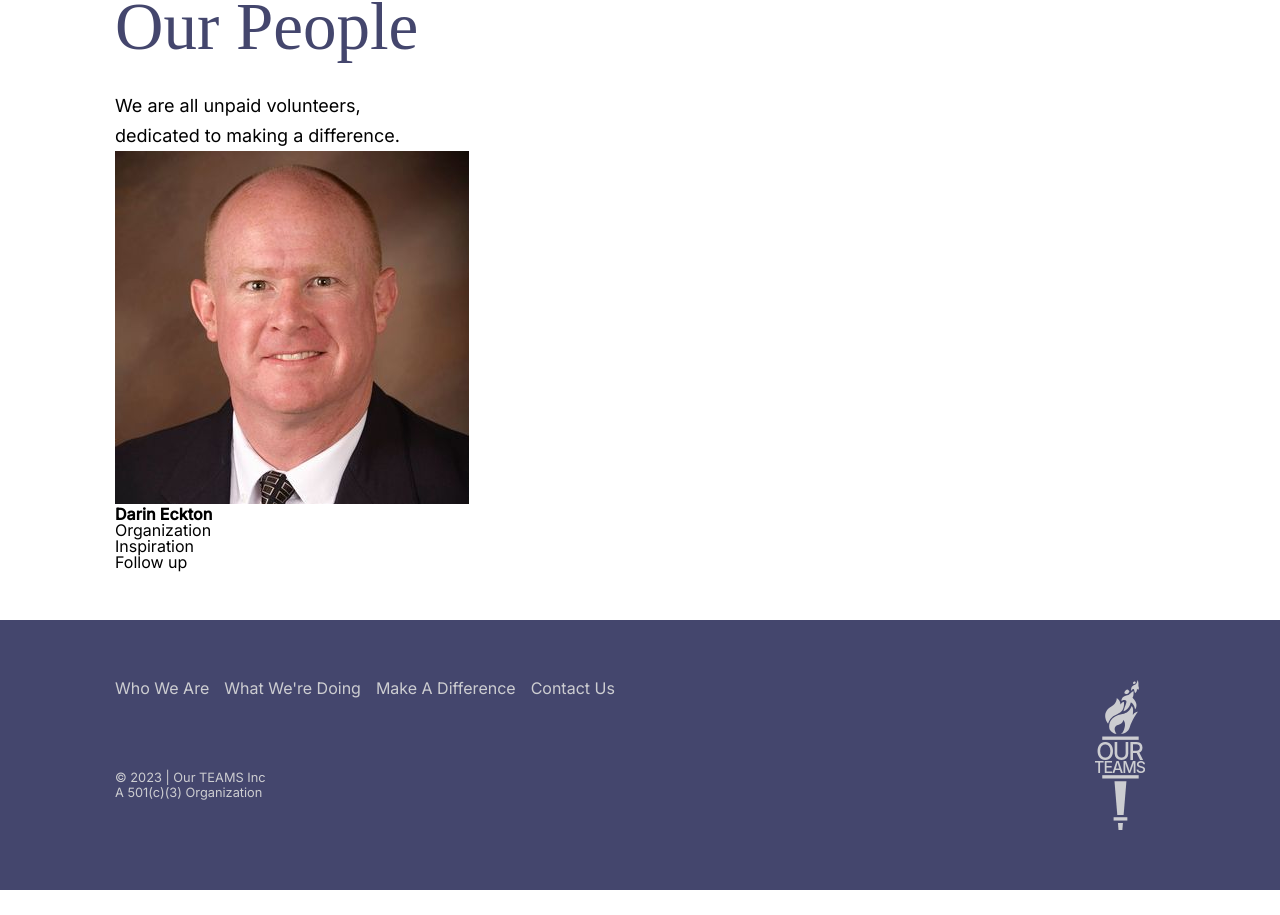
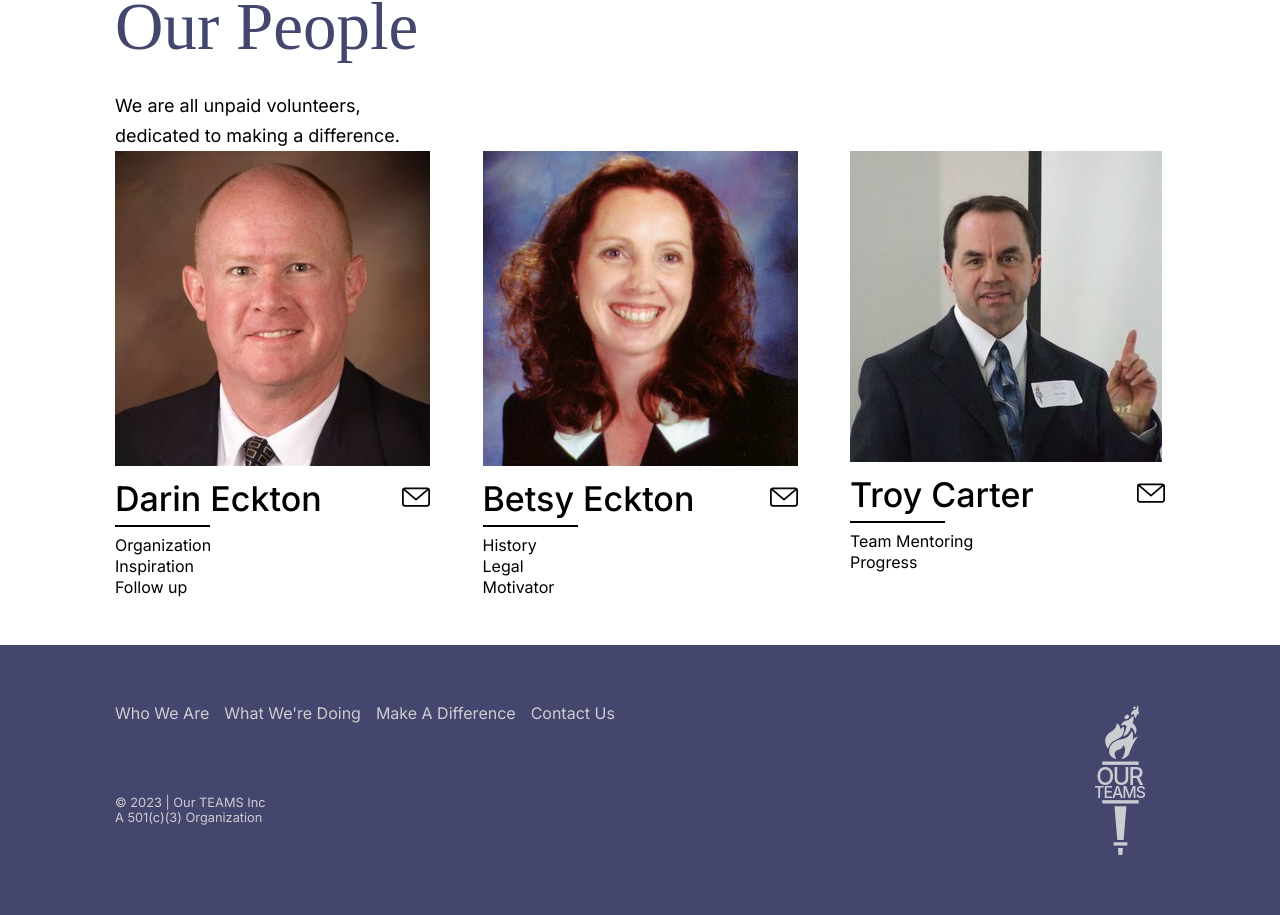
Before and after one commit to DeCKT/ourteamsinc, a React (Vite) app: page /who-we-are in a window 1280 px wide. Shown: the part 678-1593 px from the top of the page. Before the commit the page ends 1568 px from the top, so only its background shows below. Built offline with nearby package versions, Linux system fonts and the light colour scheme; a web font is replaced by a local one.

Commit message:
finishing person cards

```diff
--- a/src/components/PersonCard.jsx
+++ b/src/components/PersonCard.jsx
@@ -2,10 +2,19 @@ const PersonCard = (props) => {
   console.log(props);
   return (
     <div className="person-card">
-      <img src={`src/assets/images/${props.img}`} alt={props.name} />
+      <img
+        src={`src/assets/images/${props.img}`}
+        alt={props.name}
+        className="person-img"
+      />
       <div className="info-container">
-        <h3 className="card-name">{props.name}</h3>
-        <a href={`mailto:${props.email}`}></a>
+        <h4 className="card-name">{props.name}</h4>
+        <a href={`mailto:${props.email}@ourteamsinc.org`}>
+          <img
+            className="email-icon"
+            src="src/assets/envelope-svgrepo-com.svg"
+          />
+        </a>
       </div>
 
       <ul className="duties">
--- a/src/pages/About.jsx
+++ b/src/pages/About.jsx
@@ -7,6 +7,18 @@ const people = [
     img: "darin-eckton.jpeg",
     email: "darin.eckton",
     duties: ["Organization", "Inspiration", "Follow up"],
+  },
+  {
+    name: "Betsy Eckton",
+    img: "betsy-eckton.jpg",
+    email: "betsy.eckton",
+    duties: ["History", "Legal", "Motivator"],
+  },
+  {
+    name: "Troy Carter",
+    img: "troy-carter.jpeg",
+    email: "troy.carter",
+    duties: ["Team Mentoring", "Progress"],
   },
 ];
 
--- a/src/styles/main.css
+++ b/src/styles/main.css
@@ -13,6 +13,13 @@ h2 {
   font: var(--header);
   color: var(--brand-blue);
   margin-bottom: 20px;
+}
+
+h3 {
+}
+
+h4 {
+  font: var(--med-title);
 }
 
 .white-background {
@@ -49,6 +56,7 @@ h2 {
 #main-nav {
   position: sticky;
   top: 0;
+  z-index: 5;
 }
 
 #main-nav ul {
@@ -139,8 +147,53 @@ h2 {
 
 /* about */
 
+.card-container {
+  display: flex;
+  flex-direction: row;
+  justify-content: space-between;
+}
+
 .person-cards {
   margin-top: 80px;
+}
+
+.person-card {
+  width: 30%;
+}
+
+.person-img {
+  max-width: 100%;
+  height: auto;
+}
+
+.info-container {
+  display: flex;
+  flex-direction: row;
+  align-items: baseline;
+  justify-content: space-between;
+  margin-top: 10px;
+  padding-bottom: 8px;
+  position: relative;
+}
+
+.info-container::after {
+  content: "";
+  width: 95px;
+  display: block;
+  border-bottom: 2px solid black;
+  position: absolute;
+  bottom: 0;
+}
+
+.email-icon {
+  height: 28px;
+}
+
+.duties {
+  display: flex;
+  flex-direction: column;
+  gap: 5px;
+  margin-top: 10px;
 }
 
 /* footer */
```
